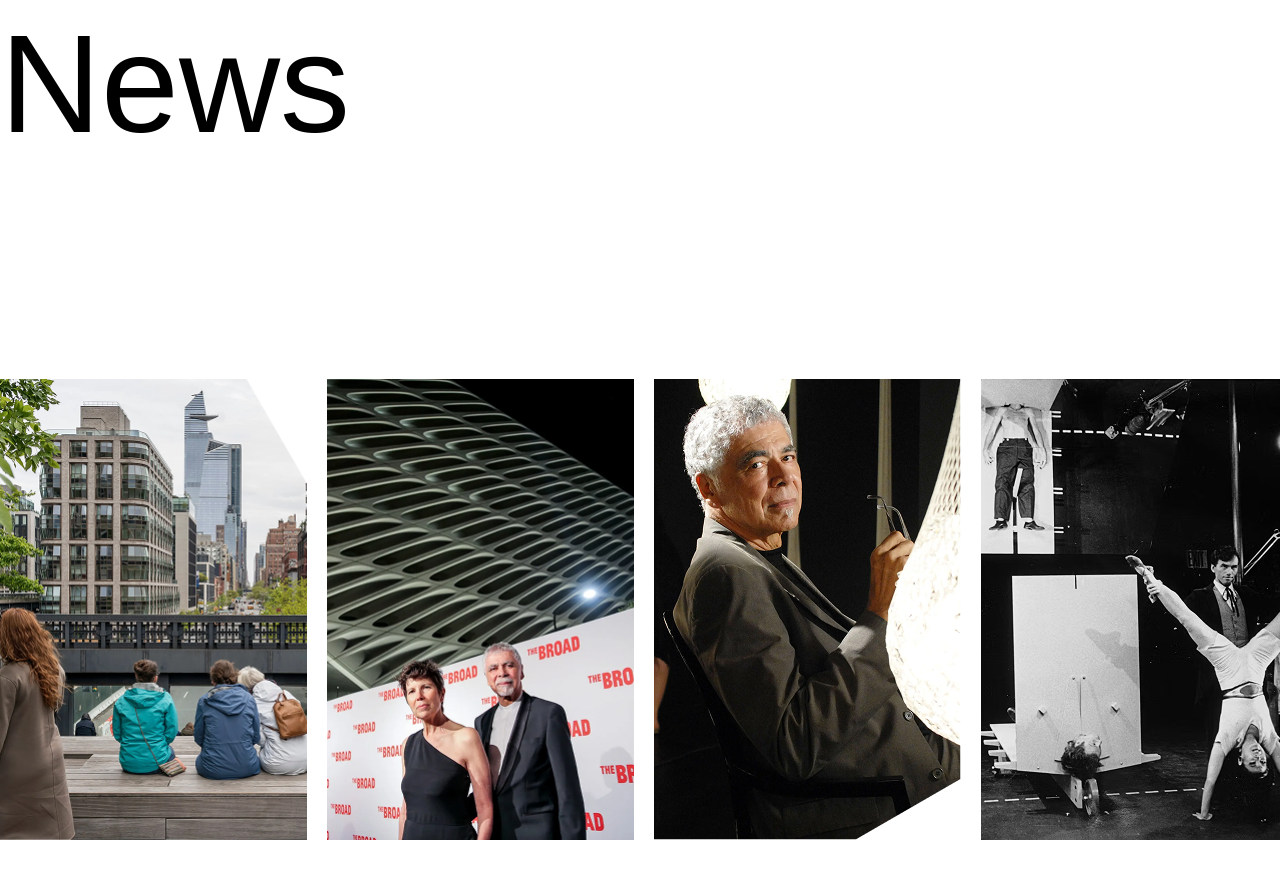
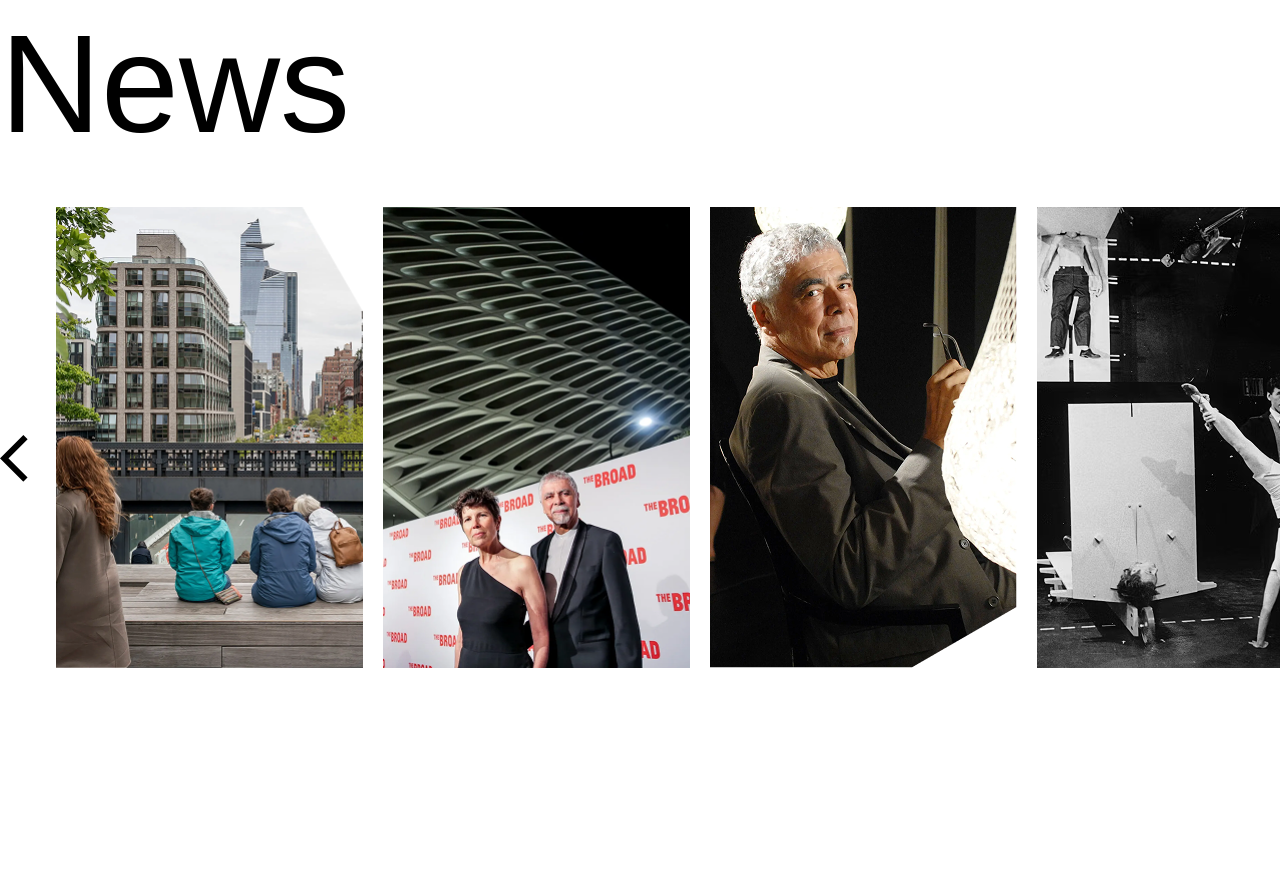
Before and after one commit to grigolir/intDesignProject2, a plain HTML site: page DSR_IntDes/contact.html in a window 1280 px wide. Shown: the part 1083-1960 px from the top of the page. Drawn offline with nearby package versions, Linux system fonts and the light colour scheme; a web font is replaced by a local one.

Commit message:
fixed arrows

```diff
--- a/DSR_IntDes/css/style.css
+++ b/DSR_IntDes/css/style.css
@@ -385,14 +385,14 @@ body {	margin: 0;}
 .newsSection {
     display: flex;
     justify-content: center;
+    z-index: 2;
     gap: 20px;
-    z-index: 2;
     margin-top: -548px;
-    float: left;
+    margin-left: -40px;
 }
 
 .newsArrows {
-    margin-top: 150px;
+
 }
 
 .imageNews {
@@ -400,6 +400,7 @@ body {	margin: 0;}
     height: 461px;
     background-repeat: no-repeat;
     background-size: cover;
+    margin-top: 320px;
 }
 
 .newsOne {
```
Also changed, not shown: DSR_IntDes/contact.html (+1 -1 lines).
